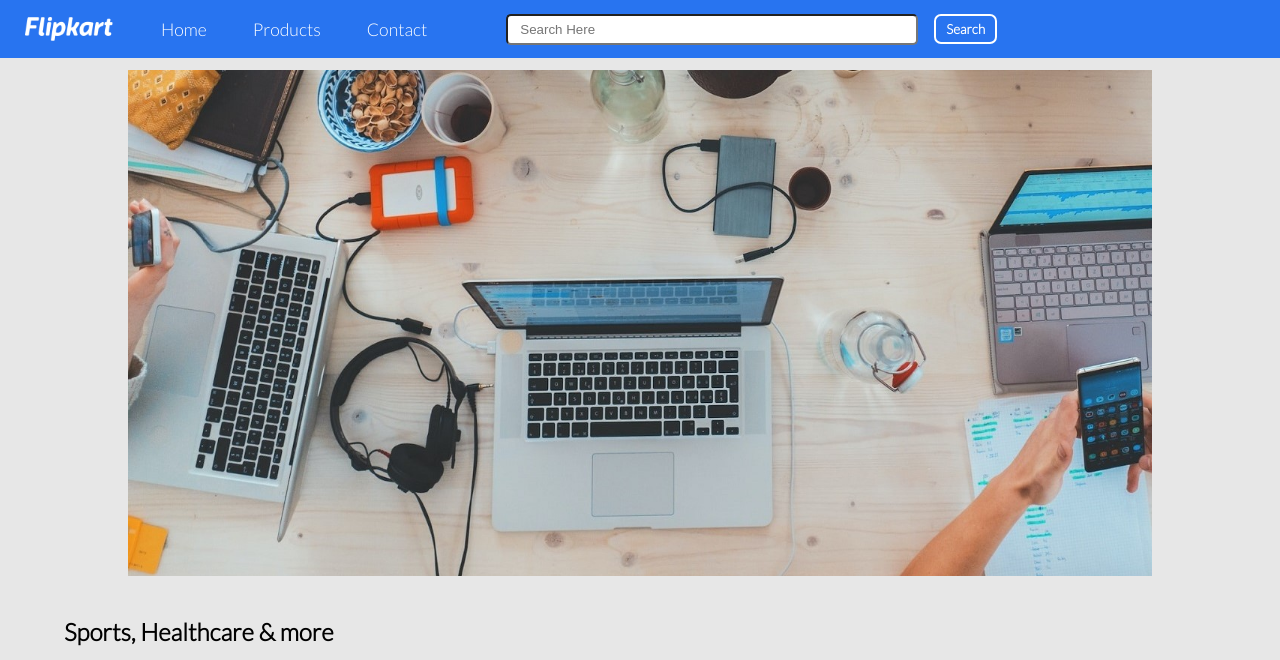
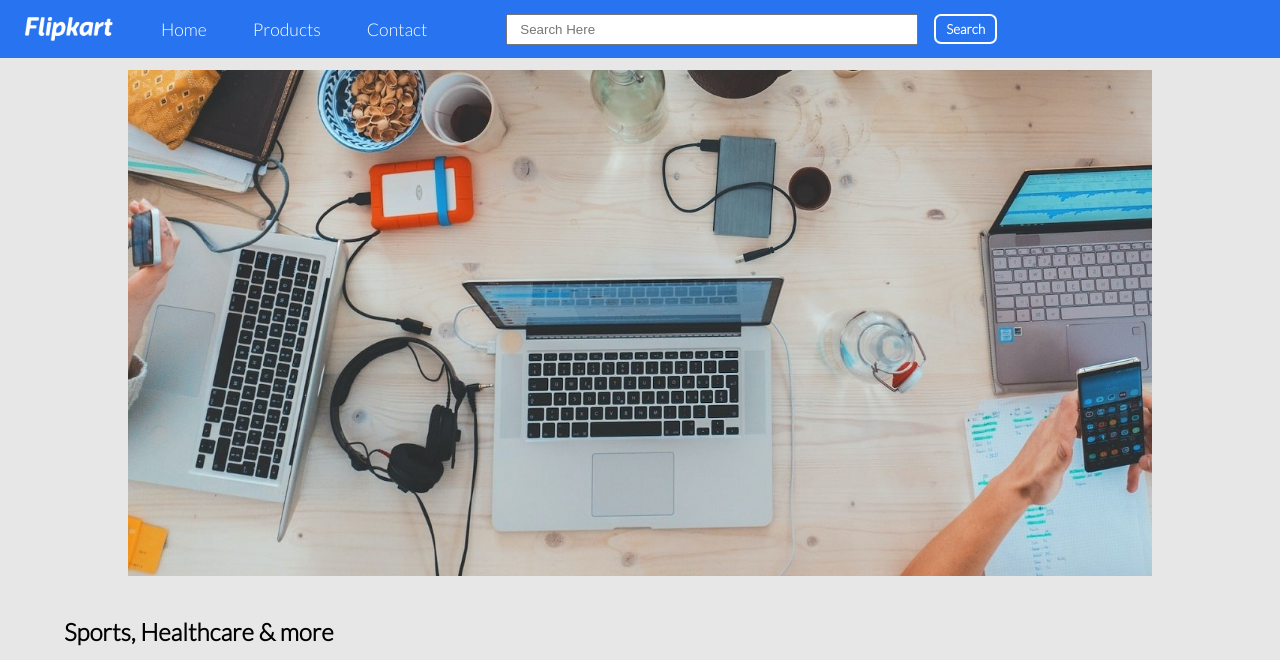
Before and after one commit to kiranpradhan288/FlipkartClone.github.io, a plain HTML site: page index.html in a window 1280 px wide. Shown: the top 660 px of the page. Drawn offline with Linux system fonts and the light colour scheme.

Commit message:
Update style.css

```diff
--- a/style.css
+++ b/style.css
@@ -63,7 +63,6 @@ nav ul li a:hover{
 .search input{
     width: 30vw;
     height: 27px;
-    border-radius: 5px;
     margin: 0 16px 0 56px;
     padding:0 12px;
     outline: none;
```
